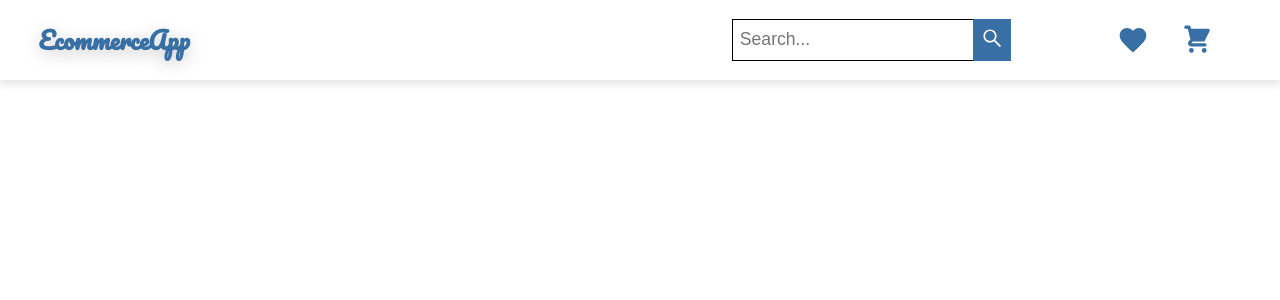
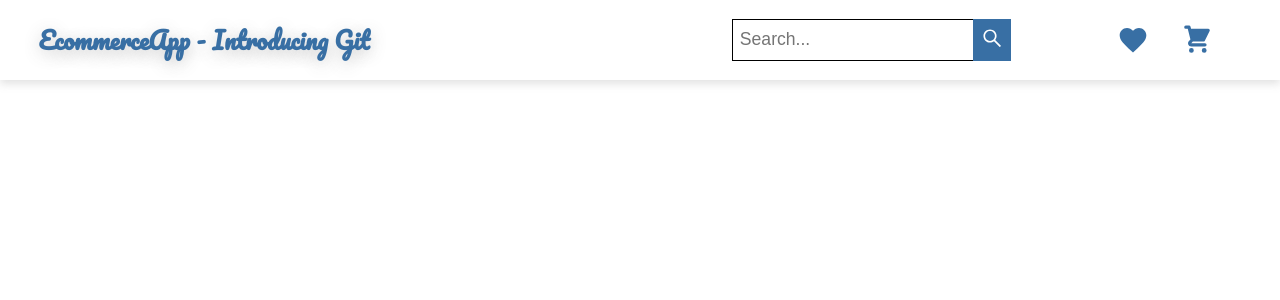
Before and after one commit to Artificial-Brix/e-commerce, a React (Create React App) app: page / in a window 1280 px wide. Shown: the top 300 px of the page. Built offline with nearby package versions, Linux system fonts and the light colour scheme.

Commit message:
Title Edited

```diff
--- a/src/components/navbar/navbar.js
+++ b/src/components/navbar/navbar.js
@@ -8,7 +8,7 @@ export default function navbar() {
   return (
     <nav>
       <div className={classes.Navbar}>
-        <h1 className={classes.Heading}>EcommerceApp</h1>
+        <h1 className={classes.Heading}>EcommerceApp - Introducing Git</h1>
 
         <div className={classes.HeaderRight}>
           <form>
```
Also changed, not shown: 1 other file (tests, documents, lock files or other folders).
